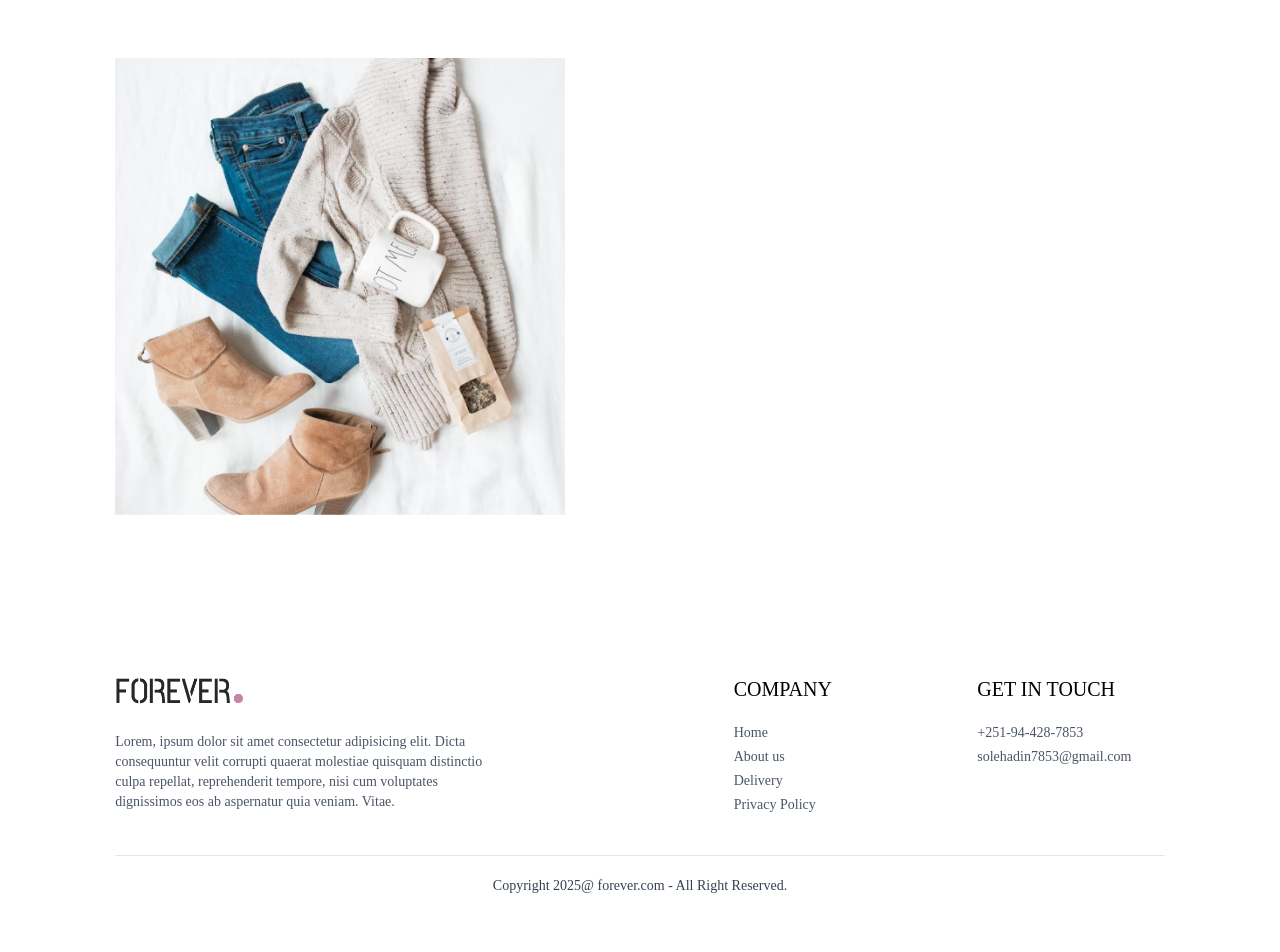
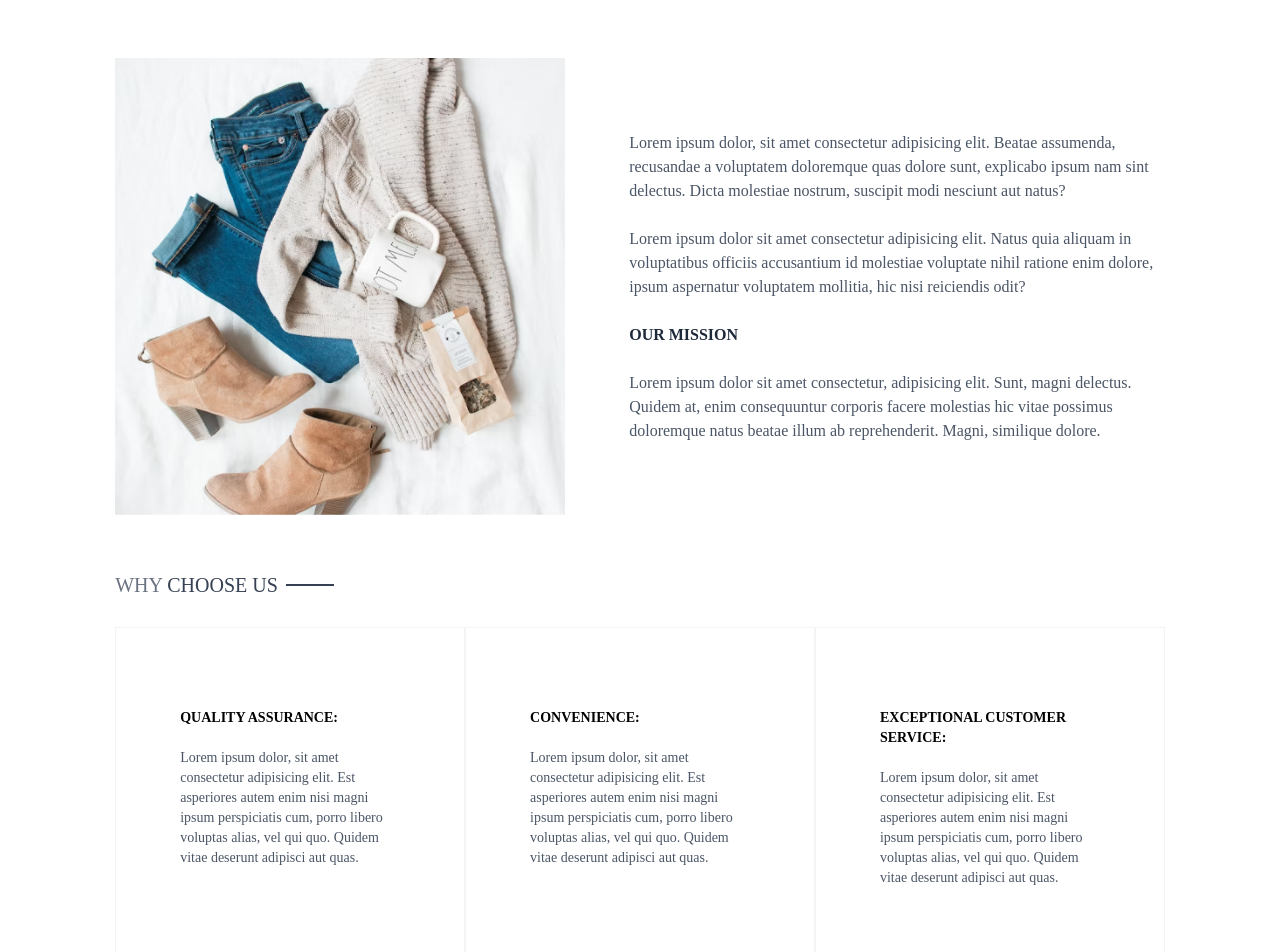
Before and after one commit to sele853/ecommerce, a React (Vite) app in the folder frontend/: page /about in a window 1280 px wide. Shown: the part 140-1092 px from the top of the page. Built offline with nearby package versions, Linux system fonts and the light colour scheme.

Commit message:
finished the total frontend

```diff
--- a/frontend/src/pages/About.jsx
+++ b/frontend/src/pages/About.jsx
@@ -1,6 +1,7 @@
 import React from "react";
 import { Title } from "../components/Title";
 import { assets } from "../assets/assets";
+import NewsLetterBox from "../components/NewsLetterBox";
 
 function About() {
   return <div>
@@ -10,10 +11,33 @@ function About() {
 
     <div className="my-10 flex flex-col md:flex-row gap-16">
        <img className="w-full md:max-w-[450px]" src={assets.about_img} alt="" />
-       <div className="flex flex-col ">
-
+       <div className="flex flex-col justify-center gap-6 md:w-2/4 text-gray-600">
+          <p>Lorem ipsum dolor, sit amet consectetur adipisicing elit. Beatae assumenda, recusandae a voluptatem doloremque quas dolore sunt, explicabo ipsum nam sint delectus. Dicta molestiae nostrum, suscipit modi nesciunt aut natus?</p>
+          <p>Lorem ipsum dolor sit amet consectetur adipisicing elit. Natus quia aliquam in voluptatibus officiis accusantium id molestiae voluptate nihil ratione enim dolore, ipsum aspernatur voluptatem mollitia, hic nisi reiciendis odit?</p>
+          <b className="text-gray-800">OUR MISSION</b>
+          <p>Lorem ipsum dolor sit amet consectetur, adipisicing elit. Sunt, magni delectus. Quidem at, enim consequuntur corporis facere molestias hic vitae possimus doloremque natus beatae illum ab reprehenderit. Magni, similique dolore.</p>
        </div>
     </div>
+
+    <div className="text-xl py-4">
+       <Title text1={'WHY'} text2={'CHOOSE US'}/>
+    </div>
+
+    <div className="flex flex-col md:flex-row text-sm mb-20">
+      <div className="border border-gray-100 px-10 md:px-16 py-8 md:py-20 flex flex-col gap-5">
+        <b>QUALITY ASSURANCE:</b>
+        <p className="text-gray-600">Lorem ipsum dolor, sit amet consectetur adipisicing elit. Est asperiores autem enim nisi magni ipsum perspiciatis cum, porro libero voluptas alias, vel qui quo. Quidem vitae deserunt adipisci aut quas.</p>
+      </div>
+      <div className="border border-gray-100 px-10 md:px-16 py-8 md:py-20 flex flex-col gap-5">
+        <b>CONVENIENCE:</b>
+        <p className="text-gray-600">Lorem ipsum dolor, sit amet consectetur adipisicing elit. Est asperiores autem enim nisi magni ipsum perspiciatis cum, porro libero voluptas alias, vel qui quo. Quidem vitae deserunt adipisci aut quas.</p>
+      </div>
+      <div className="border border-gray-100 px-10 md:px-16 py-8 md:py-20 flex flex-col gap-5">
+        <b>EXCEPTIONAL CUSTOMER SERVICE:</b>
+        <p className="text-gray-600">Lorem ipsum dolor, sit amet consectetur adipisicing elit. Est asperiores autem enim nisi magni ipsum perspiciatis cum, porro libero voluptas alias, vel qui quo. Quidem vitae deserunt adipisci aut quas.</p>
+      </div>
+    </div>
+    <NewsLetterBox />
   </div>;
 }
 
--- a/frontend/src/pages/Contact.jsx
+++ b/frontend/src/pages/Contact.jsx
@@ -1,7 +1,27 @@
 import React from "react";
+import { Title } from "../components/Title";
+import { assets } from "../assets/assets";
+import NewsLetterBox from "../components/NewsLetterBox";
 
 function Contact() {
-  return <div>Contact</div>;
+  return <div>
+    <div className="text-center text-2xl pt-10 border-t border-gray-300">
+      <Title text1={'CONTACT'} text2={'US'}/>
+    </div>
+
+    <div className="my-10 flex flex-col justify-center md:flex-row gap-10 mb-28">
+      <img className="w-full md:max-w-[480px]" src={assets.contact_img} alt="" />
+      <div className="flex flex-col justify-center items-start gap-6">
+        <p className="font-semibold text-xl text-gray-600">Our Store</p>
+        <p className="text-gray-500">Pissia <br /> Addis Ababa , Ethiopia</p>
+        <p className="text-gray-500">Tel: +251-94-428-7853  <br /> Email: solehadin7853@gmail.com</p>
+        <p className="font-semibold text-xl text-gray-600">Careers at Forever</p>
+        <p className="text-gray-500">Learn more about our teams and job openings.</p>
+        <button className="border border-gray-500 px-8 py-4 text-sm hover:bg-black hover:text-white transition-all duration-500">Explore Jobs</button>
+      </div>
+    </div>
+    <NewsLetterBox />
+  </div>;
 }
 
 export default Contact;
```
